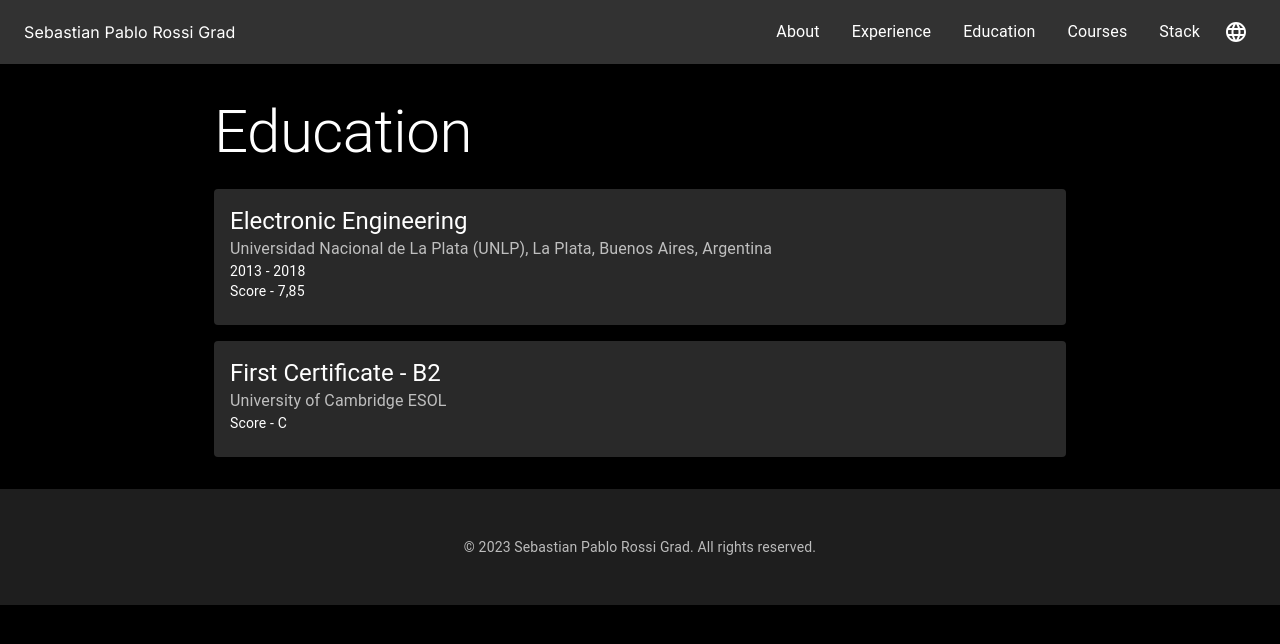
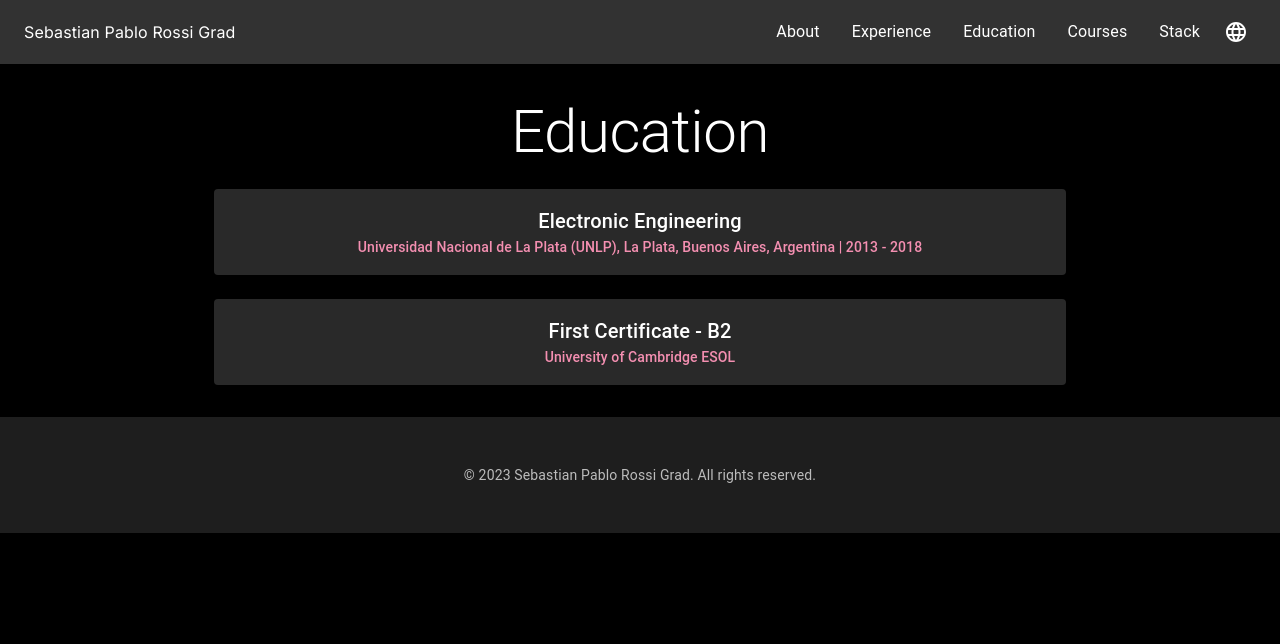
Before and after one commit to SebaRossi94/portfolio, a Next.js app: page /portfolio/education in a window 1280 px wide. Shown: the top 644 px of the page. Built offline with nearby package versions, Linux system fonts and the light colour scheme.

Commit message:
updated content, centered text, used content component for more views

```diff
--- a/app/about/page.tsx
+++ b/app/about/page.tsx
@@ -59,7 +59,7 @@ export default function About() {
         justifyContent: "center",
       }}
     >
-      <Box sx={{ textAlign: isMobile ? "center" : "left" }}>
+      <Box sx={{ textAlign: "center" }}>
         <motion.div
           initial={{ opacity: 0, y: 20 }}
           animate={{ opacity: 1, y: 0 }}
--- a/app/components/Content.tsx
+++ b/app/components/Content.tsx
@@ -16,8 +16,11 @@ import {
   Button,
   List,
   ListItem,
+  IconButton,
+  Tooltip,
 } from "@mui/material";
 import Grid from "@mui/material/Grid2";
+import LaunchIcon from "@mui/icons-material/Launch";
 import { motion, AnimatePresence } from "framer-motion";
 import { useWindowSize } from "../hooks/useWindowSize";
 
@@ -39,7 +42,8 @@ export default function Content({
   }) as Array<{
     title: string;
     subtitle?: string;
-    description: string | Array<string>;
+    link?: string;
+    description?: string | Array<string>;
     close: string;
   }>;
 
@@ -84,14 +88,27 @@ export default function Content({
             variant={isMobile ? "h3" : "h2"}
             component="h1"
             gutterBottom
+            textAlign="center"
           >
             {t(title)}
           </Typography>
           <Grid container spacing={3}>
             {cardContents.map((card, index) => (
-              <Grid size={{ xs: 12, sm: 6, md: 4 }} key={index}>
-                <Card>
-                  <CardActionArea onClick={() => setSelectedCard(index)}>
+              <Grid
+                size={
+                  cardContents.length > 3
+                    ? { xs: 12, sm: 6, md: 4 }
+                    : { xs: 12 }
+                }
+                key={index}
+                alignItems="center"
+                textAlign="center"
+              >
+                <Card sx={{ height: "100%" }}>
+                  <CardActionArea
+                    sx={{ height: "100%" }}
+                    onClick={() => setSelectedCard(index)}
+                  >
                     <CardContent>
                       <Typography variant="h6" component="div">
                         {card.title}
@@ -119,7 +136,19 @@ export default function Content({
             fullWidth
             maxWidth="sm"
           >
-            <DialogTitle>{cardContents[selectedCard].title}</DialogTitle>
+            <DialogTitle>
+              {cardContents[selectedCard].title}{" "}
+              {cardContents[selectedCard].link && (
+                <Tooltip title="Go to source">
+                  <IconButton
+                    aria-label="delete"
+                    onClick={() => window.open(cardContents[selectedCard].link)}
+                  >
+                    <LaunchIcon />
+                  </IconButton>
+                </Tooltip>
+              )}
+            </DialogTitle>
             <DialogContent>
               {renderDescription(cardContents[selectedCard].description)}
             </DialogContent>
--- a/app/components/Experience.tsx
+++ /dev/null
@@ -1,53 +0,0 @@
-"use client"
-
-import { useTranslation } from "react-i18next"
-
-export default function Experience() {
-  const { t } = useTranslation()
-
-  const experiences = [
-    {
-      company: "Magoya",
-      position: t("experience.magoya.position"),
-      period: t("experience.magoya.period"),
-      details: t("experience.magoya.details", { returnObjects: true }),
-    },
-    {
-      company: "Cultivio",
-      position: t("experience.cultivio.position"),
-      period: t("experience.cultivio.period"),
-      details: t("experience.cultivio.details", { returnObjects: true }),
-    },
-    {
-      company: "Fullstack Labs",
-      position: t("experience.fullstackLabs.position"),
-      period: t("experience.fullstackLabs.period"),
-      details: t("experience.fullstackLabs.details", { returnObjects: true }),
-    },
-    {
-      company: "Rocstar/SYT",
-      position: t("experience.rocstarSYT.position"),
-      period: t("experience.rocstarSYT.period"),
-      details: t("experience.rocstarSYT.details", { returnObjects: true }),
-    },
-  ]
-
-  return (
-    <section id="experience" className="bg-white shadow-md rounded-lg p-6">
-      <h2 className="text-2xl font-bold mb-4">{t("experience.title")}</h2>
-      {experiences.map((exp, index) => (
-        <div key={index} className="mb-6">
-          <h3 className="text-xl font-semibold">{exp.company}</h3>
-          <p className="text-gray-600">
-            {exp.position} | {exp.period}
-          </p>
-          <ul className="list-disc list-inside mt-2">
-            {exp.details.map((detail, i) => (
-              <li key={i}>{detail}</li>
-            ))}
-          </ul>
-        </div>
-      ))}
-    </section>
-  )
-}
--- a/app/education/page.tsx
+++ b/app/education/page.tsx
@@ -1,79 +1,6 @@
 "use client";
-import { useTranslation } from "react-i18next";
-import {
-  Typography,
-  Container,
-  Box,
-  Card,
-  CardContent,
-  Grid2,
-} from "@mui/material";
-import { motion } from "framer-motion";
-import { useWindowSize } from "../hooks/useWindowSize";
+import Content from "../components/Content";
 
 export default function Education() {
-  const { t } = useTranslation();
-  const { width } = useWindowSize();
-
-  const isMobile = width !== undefined && width <= 768;
-
-  const educations = [
-    {
-      degree: "Electronic Engineering",
-      institution:
-        "Universidad Nacional de La Plata (UNLP), La Plata, Buenos Aires, Argentina",
-      period: "2013 - 2018",
-      score: "Score",
-      scoreValue: "7,85",
-    },
-    {
-      degree: "First Certificate - B2",
-      institution:
-        "University of Cambridge ESOL",
-      score: "Score",
-      scoreValue: "C",
-    },
-  ] as Array<{
-    degree: string;
-    institution: string;
-    period: string;
-    score: string;
-    scoreValue: string;
-  }>;
-
-  return (
-    <Container maxWidth="md" sx={{ py: 4 }}>
-      <Box sx={{ textAlign: isMobile ? "center" : "left" }}>
-        <motion.div
-          initial={{ opacity: 0, y: 20 }}
-          animate={{ opacity: 1, y: 0 }}
-          transition={{ duration: 0.5 }}
-        >
-          <Typography
-            variant={isMobile ? "h3" : "h2"}
-            component="h1"
-            gutterBottom
-          >
-            {t("education.title")}
-          </Typography>
-          <Grid2 spacing={2} container direction={"column"}>
-            {educations.map((education, index) => (
-              <Card key={index}>
-                <CardContent>
-                  <Typography variant="h5" component="h2">
-                    {education.degree}
-                  </Typography>
-                  <Typography color="text.secondary">
-                    {education.institution}
-                  </Typography>
-                  <Typography variant="body2">{education.period}</Typography>
-                  <Typography variant="body2">{education.score} - {education.scoreValue}</Typography>
-                </CardContent>
-              </Card>
-            ))}
-          </Grid2>
-        </motion.div>
-      </Box>
-    </Container>
-  );
+  return <Content title="education.title" cardContentsKey="education" />;
 }
--- a/app/locales/en.json
+++ b/app/locales/en.json
@@ -22,7 +22,18 @@
     "hobbies": "Hobbies"
   },
   "education": {
-    "title": "Education"
+    "title": "Education",
+    "list": [
+      {
+        "title": "Electronic Engineering",
+        "subtitle": "Universidad Nacional de La Plata (UNLP), La Plata, Buenos Aires, Argentina | 2013 - 2018"
+      },
+      {
+        "title": "First Certificate - B2",
+        "subtitle": "University of Cambridge ESOL"
+      }
+    ],
+    "close": "Close"
   },
   "experience": {
     "title": "Professional Experience",
@@ -89,16 +100,49 @@
     "title": "Courses",
     "list": [
       {
-        "title": "Advanced Python Programming",
-        "description": "In-depth course covering advanced Python concepts including decorators, generators, and metaclasses."
+        "title": "IPv6 Basic - 3rd Edition 2019"
       },
       {
-        "title": "React and Redux Masterclass",
-        "description": "Comprehensive course on building scalable web applications with React and Redux."
+        "title": "IPv6 Advanced - 1st Edition 2019"
       },
       {
-        "title": "Docker and Kubernetes in Practice",
-        "description": "Hands-on course on containerization with Docker and orchestration with Kubernetes."
+        "title": "Introductory Security Networks Course"
+      },
+      {
+        "title": "6.00.1x: Introduction to Computing and Programming in Python",
+        "link": "https://courses.edx.org/certificates/f29dd0e5dc894bcf90b80abbe86300d9"
+      },
+      {
+        "title": "Neural Networks and Deep Learning",
+        "link": "https://www.coursera.org/account/accomplishments/verify/NW44XRNGR29L"
+      },
+      {
+        "title": "Learn Parallel Programming with Python",
+        "link": "https://ude.my/UC-8b982fd2-39f7-4a79-9b4e-78034cfbea82"
+      },
+      {
+        "title": "Improving Deep Neural Networks: Hyperparameters, Regularization, and Optimization",
+        "link": "https://www.coursera.org/account/accomplishments/verify/3VU4QL82GYR6"
+      },
+      {
+        "title": "Structuring Machine Learning Projects",
+        "link": "https://www.coursera.org/account/accomplishments/verify/FQNGEAYYVUUK"
+      },
+      {
+        "title": "Sequence Models",
+        "link": "https://www.coursera.org/account/accomplishments/verify/SGZUMTP27ADM"
+      },
+      {
+        "title": "Convolutional Neural Networks",
+        "link": "https://www.coursera.org/account/accomplishments/verify/HXR3YTVFA5AX"
+      },
+      {
+        "title": "Algorithms and Data Structures in Python",
+        "link": "https://www.udemy.com/certificate/UC-3837a3e5-37ef-4e6a-a92a-10246b16e659/"
+      },
+      {
+        "title": "Advanced Algorithms and Data Structures in Python",
+        "link": "https://www.udemy.com/certificate/UC-bc8c3623-e3c4-46c7-81c6-9d49b4c443a6/"
       }
     ],
     "close": "Close"
@@ -129,14 +173,17 @@
       "DevOps": [
         "Docker",
         "Kubernetes",
-        "GitLab CI/CD",
+        "GitHub CI/CD",
         "GCP",
         "Nginx"
       ],
       "Testing": [
         "Pytest",
         "Unittest",
-        "Jest"
+        "Sinon",
+        "Chai",
+        "nock",
+        "Locust"
       ],
       "Other": [
         "Git",
--- a/app/stack/page.tsx
+++ b/app/stack/page.tsx
@@ -16,12 +16,12 @@ export default function Stack() {
     <Container maxWidth="md" sx={{ py: 4 }}>
       <Box sx={{ textAlign: isMobile ? "center" : "left" }}>
         <motion.div initial={{ opacity: 0, y: 20 }} animate={{ opacity: 1, y: 0 }} transition={{ duration: 0.5 }}>
-          <Typography variant={isMobile ? "h3" : "h2"} component="h1" gutterBottom>
+          <Typography variant={isMobile ? "h3" : "h2"} component="h1" gutterBottom textAlign="center">
             {t("stack.title")}
           </Typography>
           {Object.entries(stack).map(([category, tools]) => (
             <Box key={category} sx={{ mb: 4 }}>
-              <Typography variant="h5" gutterBottom>
+              <Typography variant="h5" gutterBottom textAlign="center">
                 {category}
               </Typography>
               <Grid container spacing={2}>
```
Also changed, not shown: app/components/About.tsx (deleted, +0 -34 lines), app/locales/es.json (+44 -8 lines).
